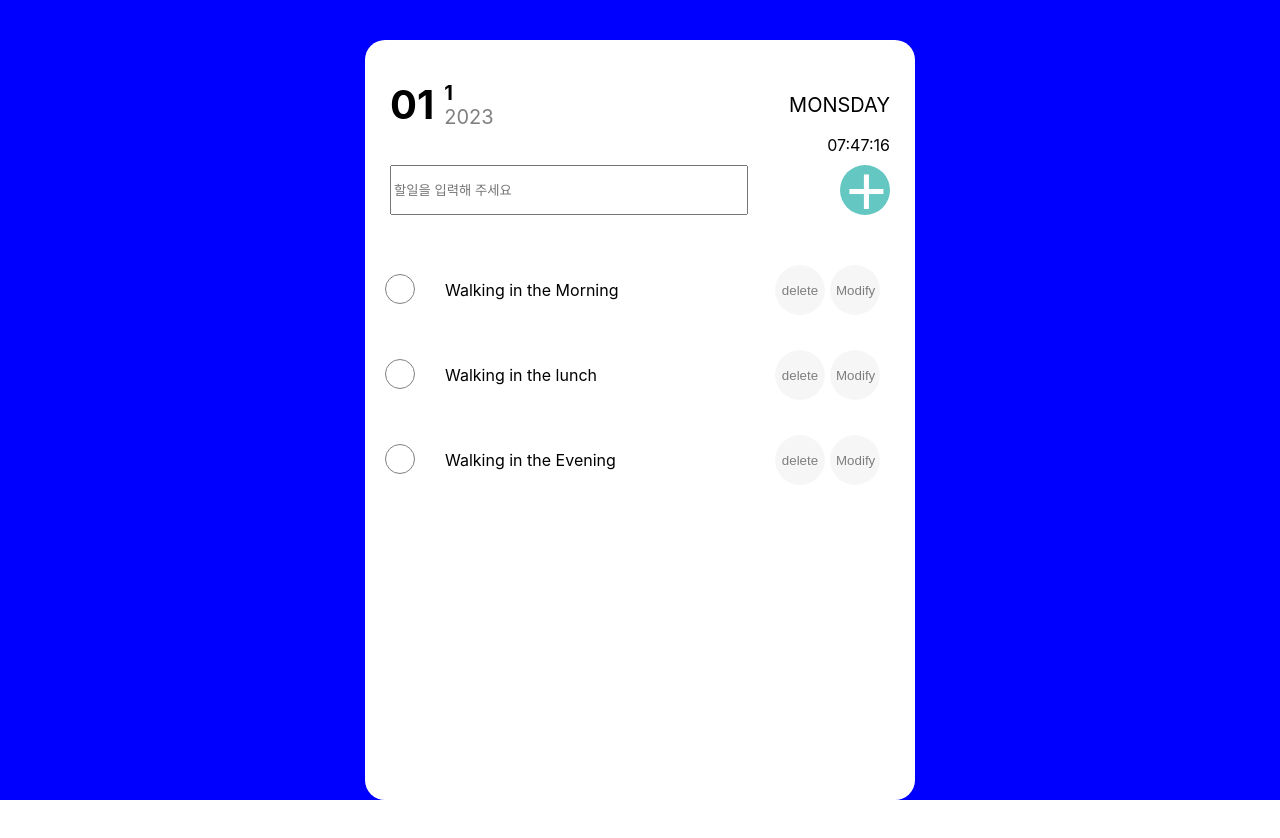
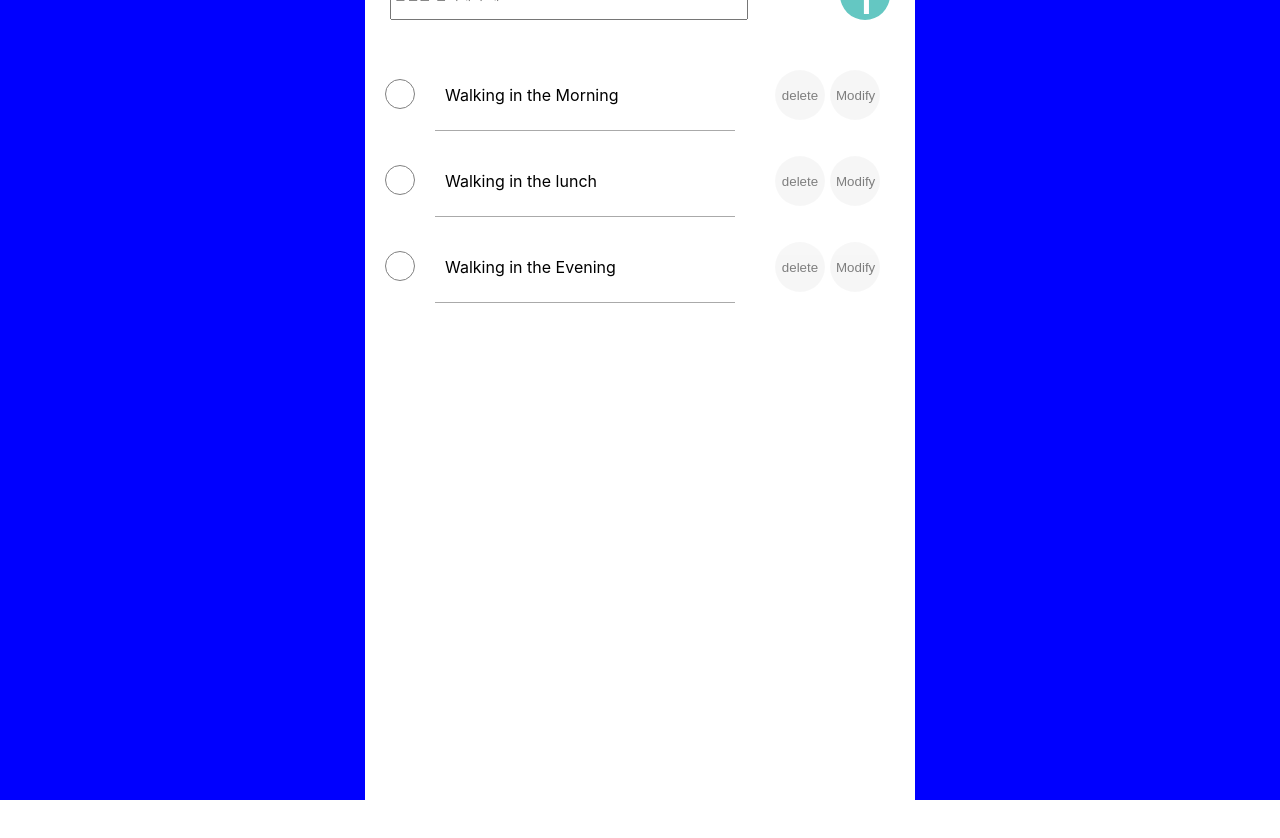
Before and after one commit to chanw9503/todo_assignment, a React (Create React App) app: page / in a window 1280 px wide. Shown: the top 838 px of the page. Built offline with nearby package versions, Linux system fonts and the light colour scheme.

Commit message:
complete line add

```diff
--- a/package.json
+++ b/package.json
@@ -9,6 +9,7 @@
     "react": "^18.2.0",
     "react-dom": "^18.2.0",
     "react-scripts": "5.0.1",
+    "react-transition-group": "^4.4.5",
     "web-vitals": "^2.1.0"
   },
   "scripts": {
--- a/src/App.css
+++ b/src/App.css
@@ -1,3 +1,4 @@
+
 
 .wrap{
   display: flex;
@@ -17,7 +18,6 @@
   background-color: white;
   border-radius: 20px;
   margin-top: 40px;
-
 }
 
 .wrap_header{
@@ -69,8 +69,8 @@
 
 .wrap_List{
   width : 550px;
-  height: 100%;
-
+  overflow-y: auto;
+  height: 950px;
   /* display: none; */
 }
 
@@ -132,3 +132,22 @@
 .Btn_box > .ModifyBtn:hover{
   opacity: 1;
 }
+
+.horizontalLine{
+  position: relative;
+    width: 300px;
+    margin: 0 0 10px 70px;
+    text-align: center;
+    border-bottom: 1px solid #aaa;
+    line-height: 0.1em;
+    z-index: 1000;
+
+}
+
+.completeLine{
+  top:-35px;
+}
+
+.completeText{
+  color:gray;
+}
--- a/src/App.js
+++ b/src/App.js
@@ -9,22 +9,39 @@
   const [isWriting,setIsWriting] = useState(false);
 
   const [cardList, setCardList] = useState([
-    { id: 1, done: false, content: 'Walking in the Morning', saveTime: 7 },
-    { id: 2, done: false, content: 'Walking in the lunch', saveTime: 7 },
-    { id: 3, done: false, content: 'Walking in the Evening', saveTime: 7 },
+    { id: 1, done: false, content: 'Walking in the Morning'},
+    { id: 2, done: false, content: 'Walking in the lunch'},
+    { id: 3, done: false, content: 'Walking in the Evening'},
   ]);
 
   function addCard(event,content) {
     event.preventDefault();
     setCardCount(cardCount + 1);
-    const newTime = 0;
     const obj = {
       id : Date.now(),
       done : false,
       content: content,
-      saveTime :newTime
+
     }
     setCardList([...cardList,obj]);
+  }
+
+  function completeCard(id){
+
+    const newCardList = cardList.map((item)=>{
+
+      let done = item.id === id ? !item.done : item.done;
+      const newObj = {
+          id : item.id,
+          done,
+          content: item.content,
+      }
+      return newObj;
+    })
+
+    console.log(newCardList);
+   setCardList(newCardList);
+
   }
 
   function deleteCard(id){
@@ -37,7 +54,6 @@
       <div className='wrap'>
         <div className='container'>
           <Header addCardHandler = {addCard} />
-
           {
           isWriting?<div>작성중</div> : <div className='wrap_List'>
             {
@@ -46,6 +62,7 @@
                   key={item.id}
                   item={item}
                   deleteHandler={deleteCard}
+                  completeHandler={completeCard}
                 />
               })
             }
--- a/src/component/CurrentDate.jsx
+++ b/src/component/CurrentDate.jsx
@@ -57,7 +57,6 @@
 
       useInterval(()=>{
         const newObj = {...GetCuurentDate()};
-        console.log(curDate);
         setDate(newObj);
       },1000)
 
--- a/src/component/TodoCard.jsx
+++ b/src/component/TodoCard.jsx
@@ -1,20 +1,38 @@
-export default function ToDoCard({ item, deleteHandler}) {
+import { CSSTransition } from 'react-transition-group';
+import React,{useState} from 'react'
 
-    return (
-        <div key={item.key} className='toDoCard'>
-            <div className='Check_Box'>
-                <button className='todoCheckBox'></button>
-            </div>
-            <div className='text_box'>
-                <span>{item.content}</span>
-                <div className='Btn_box'>
-                    <button className='todoBtn deleteBtn'
-                    onClick={()=> deleteHandler(item.id)}
-                    >delete</button>
-                    <button className='todoBtn ModifyBtn'>Modify</button>
-                </div>
-                {/* <<span>{item.saveTime}.am</span>> */}
-            </div>
+export default function ToDoCard({ item, deleteHandler, completeHandler }) {
+  return (
+    <div>
+      <div key={item.key} className="toDoCard">
+        <div className="Check_Box">
+          <button
+            onClick={() => completeHandler(item.id)}
+            className="todoCheckBox"
+          ></button>
         </div>
-    )
+        <div className="text_box">
+          <span className={item.done === true ? "completeText" : ""}>
+            {item.content}
+          </span>
+
+          <div className="Btn_box">
+            <button
+              className="todoBtn deleteBtn"
+              onClick={() => deleteHandler(item.id)}
+            >
+              delete
+            </button>
+            <button className="todoBtn ModifyBtn">Modify</button>
+          </div>
+        </div>
+      </div>
+
+      <div
+        className={
+          item.done === true ? "horizontalLine completeLine" : "horizontalLine"
+        }
+      ></div>
+    </div>
+  );
 }
```
Also changed, not shown: 1 other file (tests, documents, lock files or other folders).
